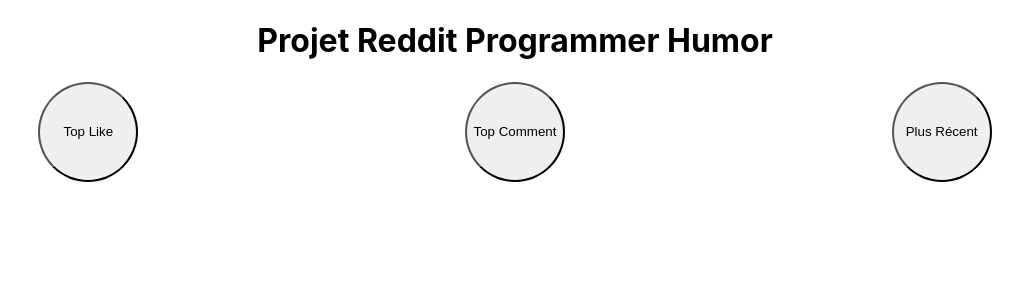
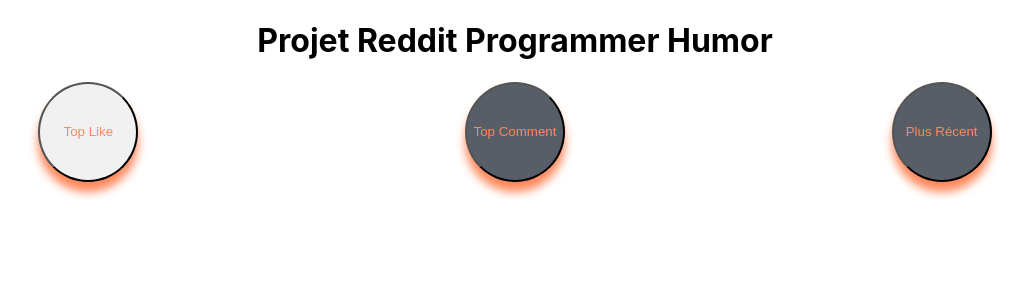
Before and after one commit to WildCodeSchool/btz-0920-p2-programmerhumor, a React (Create React App) app: page / in a window 1280 px wide. In both pictures the pointer is over the button "Top Like". Shown: the top 300 px of the page, without its empty margins (125-1154 px from the left). Built offline with nearby package versions, Linux system fonts and the light colour scheme.

Commit message:
add hover style

```diff
--- a/src/components/Filter.css
+++ b/src/components/Filter.css
@@ -6,4 +6,16 @@
   border-radius: 100%;
   width: 100px;
   height: 100px;
+  color: #ff885b;
+  background-color: #585e68;
+  box-shadow: 0 10px 10px;
 }
+.like:hover {
+  background-color: #f1f1f1;
+}
+.comment:hover {
+  background-color: #f1f1f1;
+}
+.date:hover {
+  background-color: #f1f1f1;
+}
```
